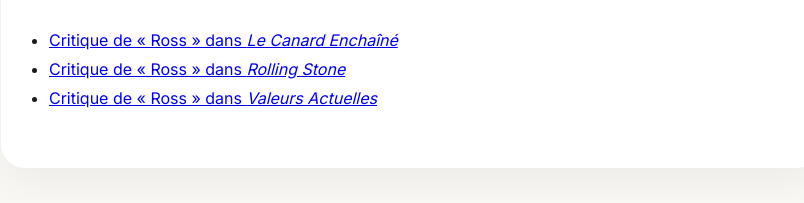
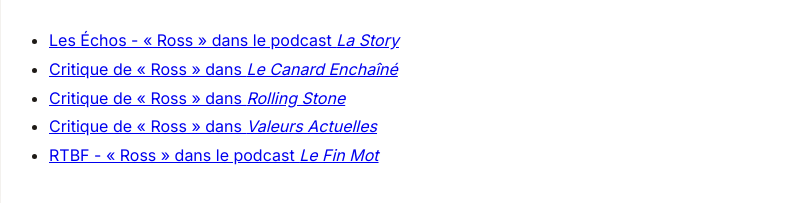
Before and after one commit to Renaud666/dupeloux, a plain HTML site: page presse.html in a window 1280 px wide. Shown: the part 683-886 px from the top of the page, without its empty margins (229-1033 px from the left). Drawn offline with nearby package versions, Linux system fonts and the light colour scheme; a web font is replaced by a local one.

Commit message:
Update presse.html

```diff
--- a/presse.html
+++ b/presse.html
@@ -50,6 +50,11 @@
 
         <ul class="press-list">
             <li>
+            <a href="https://www.lesechos.fr/tech-medias/medias/ross-plongee-dans-lunivers-du-createur-de-silk-road-et-du-dark-web-2187676" target="_blank" rel="noopener noreferrer">
+            Les Échos - « Ross » dans le podcast <em>La Story</em>
+            </a>
+            </li>
+            <li>
                 <a href="presse/ross-canard-enchaine.pdf" target="_blank" rel="noopener noreferrer">
                     Critique de « Ross » dans <em>Le Canard Enchaîné</em>
                 </a>
@@ -64,6 +69,11 @@
                     Critique de « Ross » dans <em>Valeurs Actuelles</em>
                 </a>
             </li>
+            <li>
+            <a href="https://auvio.rtbf.be/media/les-couleurs-de-l-info-les-couleurs-de-l-info-3388092" target="_blank" rel="noopener noreferrer">
+            RTBF - « Ross » dans le podcast <em>Le Fin Mot</em>
+            </a>
+            </li>
 
 
     </div>
```
